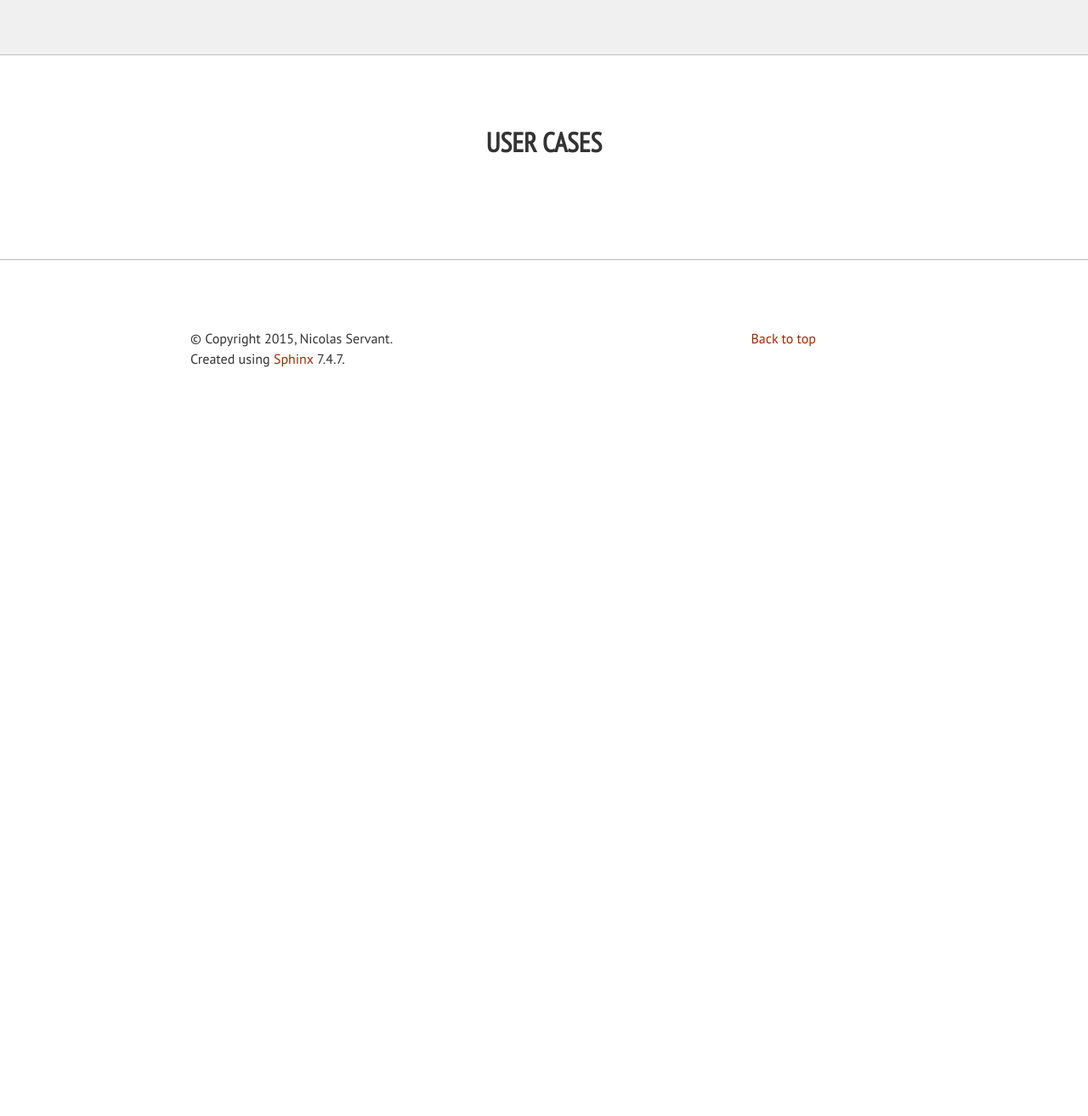
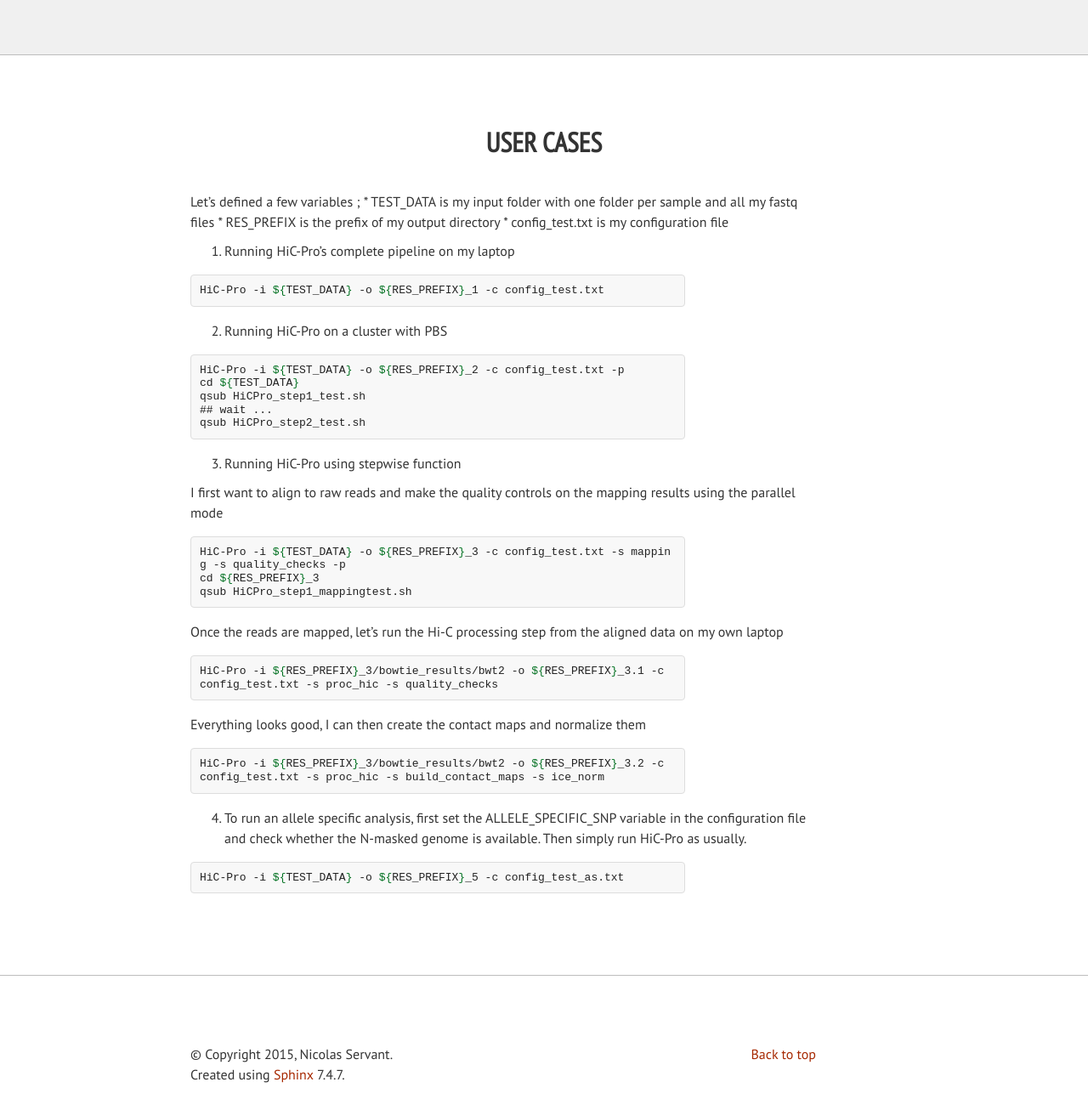
Before and after one commit to nservant/HiC-Pro, a Sphinx documentation site: the page built from doc/USER_CASES.rst, in a window 1280 px wide and 1366 px high. Shown: the top 1313 px of the window at 85% size. Built offline with Sphinx 7.4.7, drawn with Linux system fonts in a browser that asks for light colours.

Commit message:
update doc and default config

```diff
--- a/doc/USER_CASES.rst
+++ b/doc/USER_CASES.rst
@@ -1,2 +1,56 @@
 User cases
 ==========
+
+Let's defined a few variables ;
+* TEST_DATA is my input folder with one folder per sample and all my fastq files
+* RES_PREFIX is the prefix of my output directory
+* config_test.txt is my configuration file
+
+1. Running HiC-Pro's complete pipeline on my laptop
+
+.. code-block:: guess
+
+   HiC-Pro -i ${TEST_DATA} -o ${RES_PREFIX}_1 -c config_test.txt
+
+
+2. Running HiC-Pro on a cluster with PBS
+
+.. code-block:: guess
+
+   HiC-Pro -i ${TEST_DATA} -o ${RES_PREFIX}_2 -c config_test.txt -p
+   cd ${TEST_DATA}
+   qsub HiCPro_step1_test.sh
+   ## wait ...
+   qsub HiCPro_step2_test.sh
+
+
+3. Running HiC-Pro using stepwise function
+
+I first want to align to raw reads and make the quality controls on the mapping results using the parallel mode
+
+.. code-block:: guess
+
+   HiC-Pro -i ${TEST_DATA} -o ${RES_PREFIX}_3 -c config_test.txt -s mapping -s quality_checks -p
+   cd ${RES_PREFIX}_3
+   qsub HiCPro_step1_mappingtest.sh
+
+
+Once the reads are mapped, let's run the Hi-C processing step from the aligned data on my own laptop
+
+.. code-block:: guess
+
+   HiC-Pro -i ${RES_PREFIX}_3/bowtie_results/bwt2 -o ${RES_PREFIX}_3.1 -c config_test.txt -s proc_hic -s quality_checks
+
+
+Everything looks good, I can then create the contact maps and normalize them
+
+.. code-block:: guess
+
+   HiC-Pro -i ${RES_PREFIX}_3/bowtie_results/bwt2 -o ${RES_PREFIX}_3.2 -c config_test.txt -s proc_hic -s build_contact_maps -s ice_norm
+
+
+4. To run an allele specific analysis, first set the ALLELE_SPECIFIC_SNP variable in the configuration file and check whether the N-masked genome is available. Then simply run HiC-Pro as usually.
+
+.. code-block:: guess
+
+   HiC-Pro -i ${TEST_DATA} -o ${RES_PREFIX}_5 -c config_test_as.txt
```
Also changed, not shown: config-hicpro.txt (+4 -4 lines), doc/AS.rst (+4 -4 lines).
